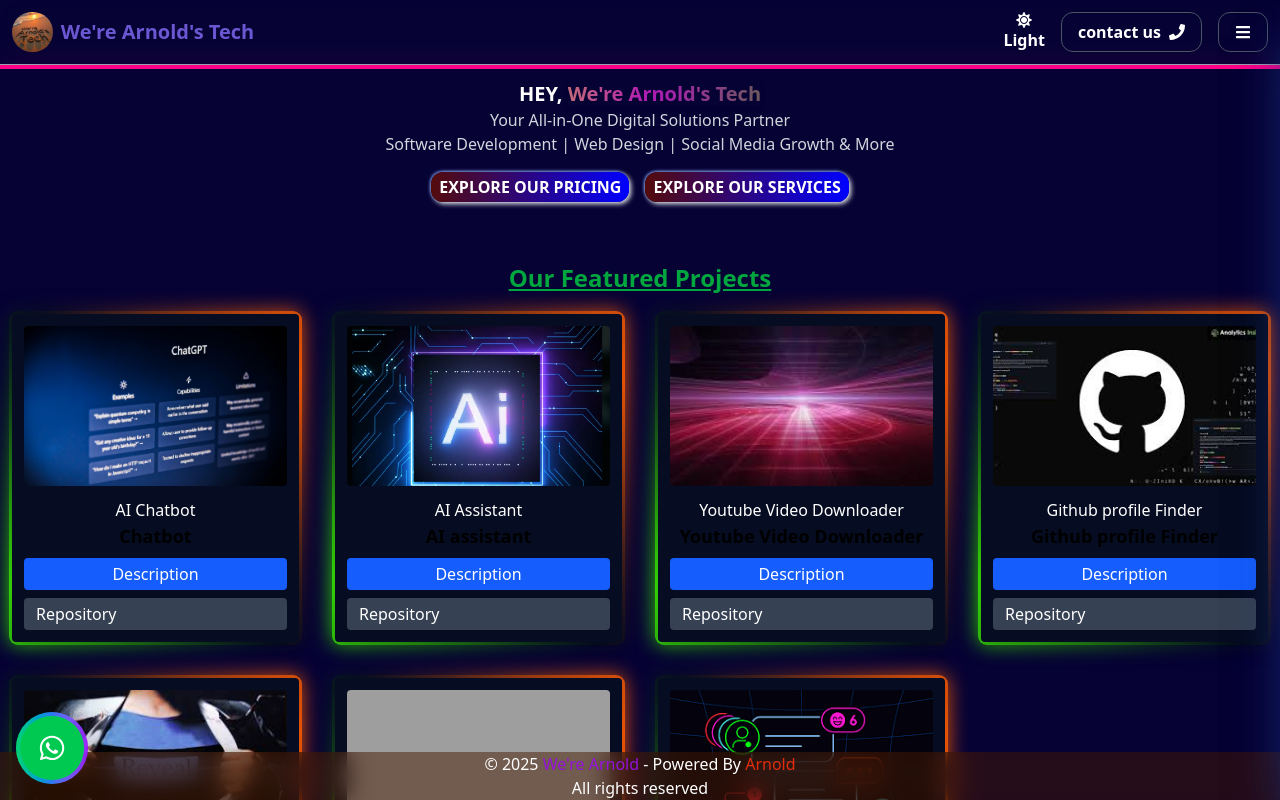
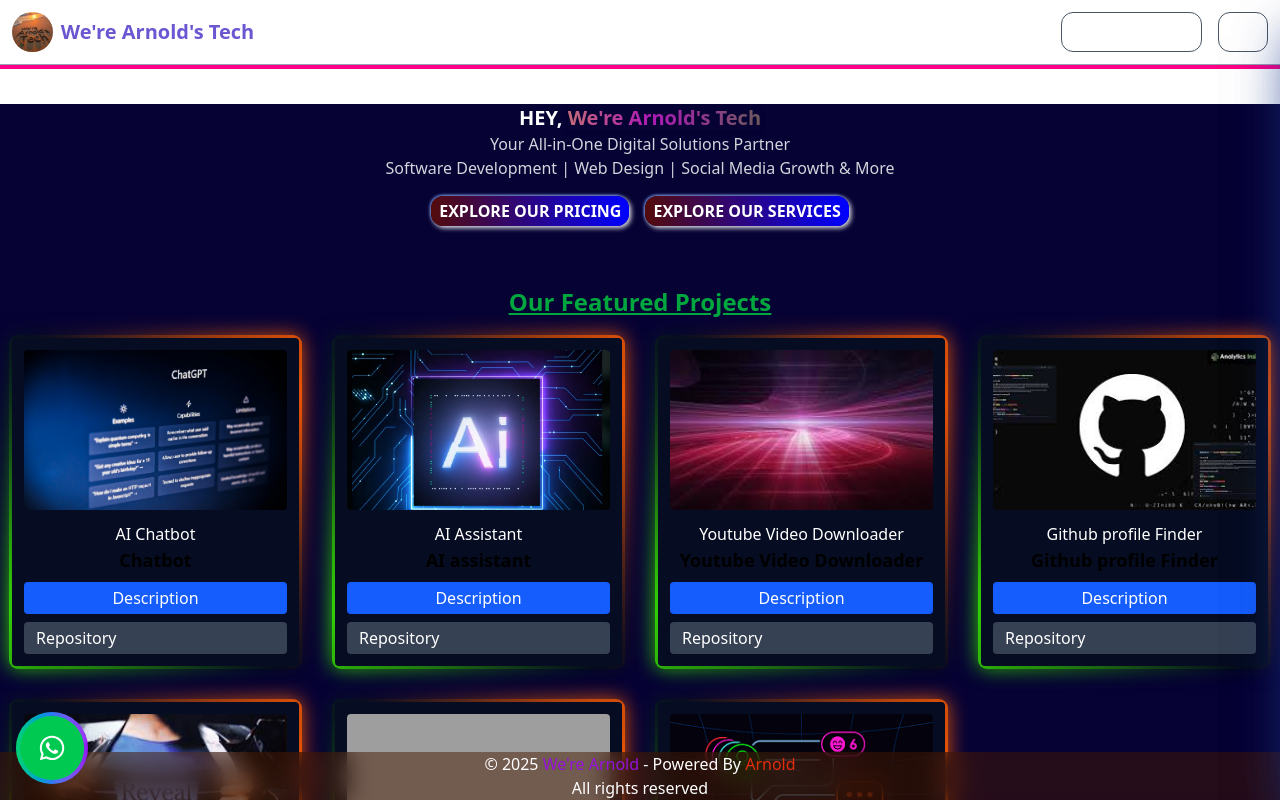
Before and after one commit to nianod/We-re-Arnold-Official, a React (Vite) app: page / in a window 1280 px wide. Shown: the top 800 px of the page. Built offline with nearby package versions, Linux system fonts and the light colour scheme; grey boxes are pictures that could not be loaded.

Commit message:
added loght toggle

```diff
--- a/src/App.jsx
+++ b/src/App.jsx
@@ -11,23 +11,26 @@
 import { useEffect } from "react"
 import PortFolio from "./Components/PortFolio"
 import Pricing from "./services/pricing"
+import { ThemeProvider } from "./Components/Theme"
 
 const App = () => {
   useEffect(() => {
     AOS.init({
       duration: 1000,
-      twice: true,
+      once: true,
     })
   }, [])
+
   return (
-    <>
+    <ThemeProvider>
       <Router>
+
         <Routes>
-          <Route element={<Layout/>} >
-            <Route path="/" element={<Home />}/>
-            <Route path="contact" element={<Contact />}/>
-            <Route path="modal" element={<SideModal />}/>
-            <Route path="services" element={<Services />}/>
+          <Route element={<Layout />}>
+            <Route path="/" element={<Home />} />
+            <Route path="/contact" element={<Contact />} />
+            <Route path="/modal" element={<SideModal />} />
+            <Route path="/services" element={<Services />} />
             <Route path="/work" element={<OurWork />} />
             <Route path="/bots" element={<HerokuBots />} />
             <Route path="/portfolio" element={<PortFolio />} />
@@ -35,7 +38,7 @@
           </Route>
         </Routes>
       </Router>
-    </>
+    </ThemeProvider>
   )
 }
 
--- a/src/Components/Header.jsx
+++ b/src/Components/Header.jsx
@@ -2,6 +2,7 @@
 import { Link } from "react-router-dom";
 import { useState } from "react";
 import SideModal from "./SideModal";
+import { useTheme } from "./Theme";
 
 const navContents = {
   image: "/pic1.png",
@@ -9,16 +10,12 @@
 };
 
 const Header = () => {
-  const [sideMenu, setSideMenu] = useState(false)
-  const [theme, setTheme] = useState('dark')
 
-  const changeTheme = () => {
-    const newTheme = theme === 'light' ? 'dark' : 'light'
-    setTheme(newTheme)
-    document.documentElement.classList.toggle('dark', newTheme === 'dark')
-  }
+   const [sideMenu, setSideMenu] = useState(false)
+   const { theme, toggleTheme } = useTheme()
+
   return (
-    <div className="top-0 z-20 fixed w-full">
+    <div className="top-0 z-20 fixed w-full bg-white dark:bg-[#060234]">
       <div className="flex justify-between gap-1 p-3 backdrop-blur-md bg-opacity-50 text-[#6b57d2] font-bold border-b border-gray-400">
         <div className="flex items-center gap-2 text-xl">
           <img
@@ -33,7 +30,7 @@
         <div className="text-white flex gap-4">
           <div className="flex flex-col items-center">
           <button
-           onClick={changeTheme}
+           onClick={toggleTheme}
            className="cursor-pointer"
           >
             {theme === 'dark' ? <FaSun /> : <FaMoon />}
--- a/src/Components/Layout.jsx
+++ b/src/Components/Layout.jsx
@@ -2,11 +2,12 @@
 import Header from "./Header";
 import Footer from "./Footer";
 import FloatingButton from "./Chat";
-
+import ThemeToggle from "./ThemeToggle";
 const Layout = () => {
     return (
         <>
             <Header />
+            <ThemeToggle />
                 <main>
                     <Outlet />
                 </main>
--- /dev/null
+++ b/src/Components/Theme.jsx
@@ -0,0 +1,24 @@
+import React, { createContext, useContext, useState, useEffect } from "react";
+
+
+const ThemeContext = createContext();
+
+export const ThemeProvider = ({ children }) => {
+  const [theme, setTheme] = useState("dark");
+
+  useEffect(() => {
+    document.documentElement.classList.toggle("dark", theme === "dark");
+  }, [theme]);
+
+  const toggleTheme = () => {
+    setTheme(prev => (prev === "light" ? "dark" : "light"));
+  };
+
+  return (
+    <ThemeContext.Provider value={{ theme, toggleTheme }}>
+      {children}
+    </ThemeContext.Provider>
+  );
+};
+
+export const useTheme = () => useContext(ThemeContext);
--- /dev/null
+++ b/src/Components/ThemeToggle.jsx
@@ -0,0 +1,14 @@
+import React from "react";
+import { useTheme } from "./Theme";
+
+const ThemeToggle = () => {
+  const { theme, toggleTheme } = useTheme();
+
+  return (
+    <button onClick={toggleTheme}>
+       {theme === "dark" ? "light" : "dark"}
+    </button>
+  );
+};
+
+export default ThemeToggle;
--- a/src/Layouts/Home.jsx
+++ b/src/Layouts/Home.jsx
@@ -9,13 +9,14 @@
 import Testmonials from '../Components/testmonials'
 
 
-const Home = () => {
+
+const Home = ({theme}) => {
   const { scrollYProgress } = useScroll()
   const scaleX = useSpring(scrollYProgress, { stiffness: 100, damping: 30, restDelta: 0.001 })
 
 
   return (
-    <div className='mt-20 pb-30 overflow-x-hidden'>
+    <div className='mt-20 pb-30 overflow-x-hidden bg-[#060234] light:bg-white'>
       <motion.div
         id='scroll-indicator'
         style={{
--- a/src/index.css
+++ b/src/index.css
@@ -1,7 +1,5 @@
 @import 'tailwindcss';
-body {
-    background-color: rgb(6, 2, 52);
-}
+
 .contact {
     background-color: rgb(11, 5, 70);
 
```
